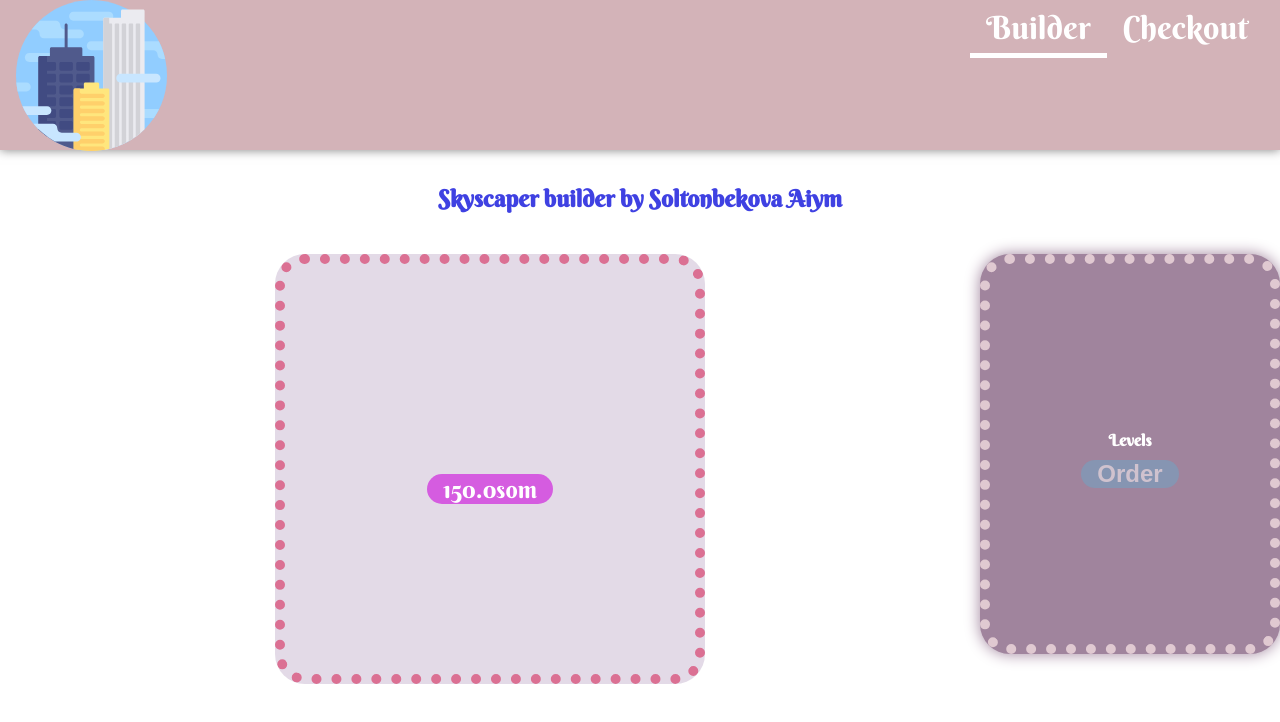
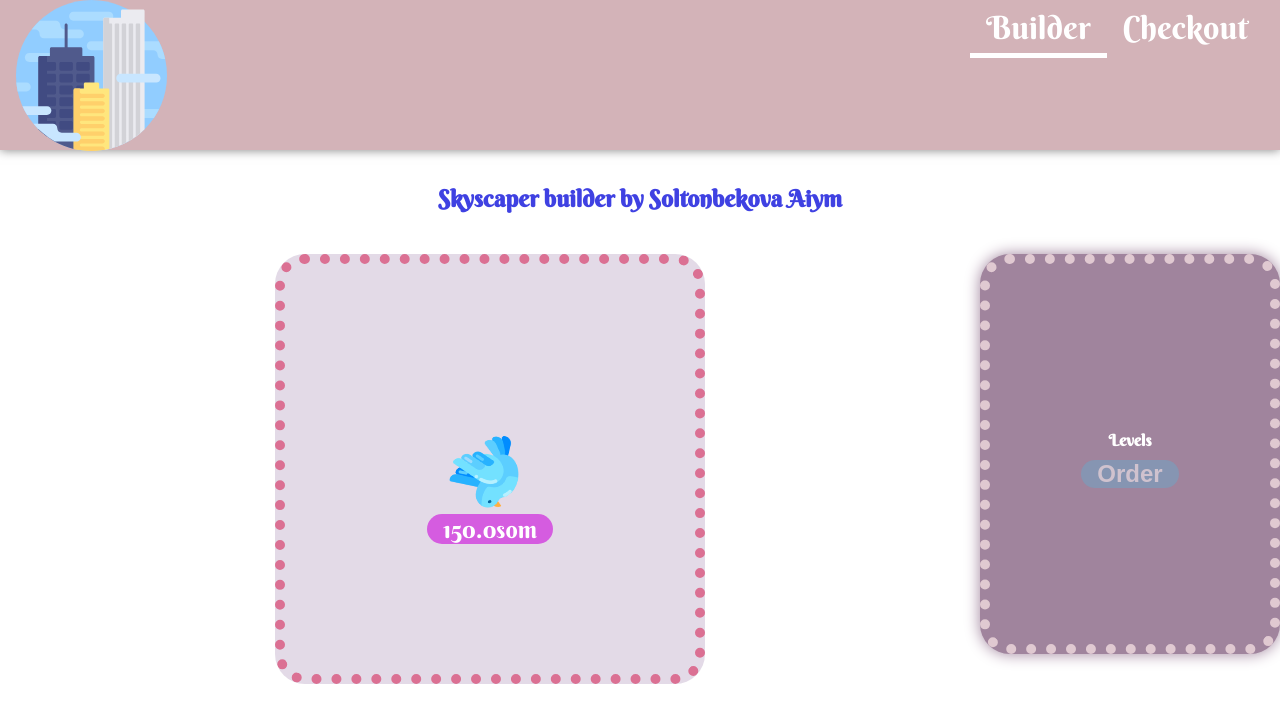
Before and after one commit to soltonbekov-aiymkyz/builder, a React (Create React App) app: page / in a window 1280 px wide. Shown: the top 722 px of the page. Built offline with nearby package versions, Linux system fonts and the light colour scheme; no server answers.

Commit message:
delete an animation

```diff
--- a/src/components/SkyscaperBuilder/SkyscaperPreview/SkyscaperPreview.module.css
+++ b/src/components/SkyscaperBuilder/SkyscaperPreview/SkyscaperPreview.module.css
@@ -31,31 +31,33 @@
   padding: 0 1rem;
  }
 
-/*
+ .birdImage{
+   width: 80px;
+   height: 80px;
+   background-image: url(../../../Images/ch.png);
+   background-size: cover;
+   background-repeat: no-repeat;
 
-.animation{
-  background-image: url(../../../Images/ch.png);
-  display: none;
-
-  animation-name: animation;
+  animation-name: bAnimation;
  animation-iteration-count: infinite;
  animation-duration: 4s;
  animation-direction: alternate;
  animation-timing-function: ease-in;
+}
+@keyframes bAnimation{
+  from{
+      left: 100%;
+  }
+  0%{
+      transform: rotate(250deg);
+     transform: scale(.6);
+  }
 
-} */
-
-
-/*
-
-@keyframes Animation {
- 10%{
-     transform: scale(.6);
- }
- 50%{
-     transform: scale(.7);
- }
- 100%{
-     transform: scale(.8);
- }
-}    */
+  50%{
+      transform: rotate(220deg);
+  }
+  100%{
+      right: 100%;
+     transform: scale(.10);
+  }
+}
```
